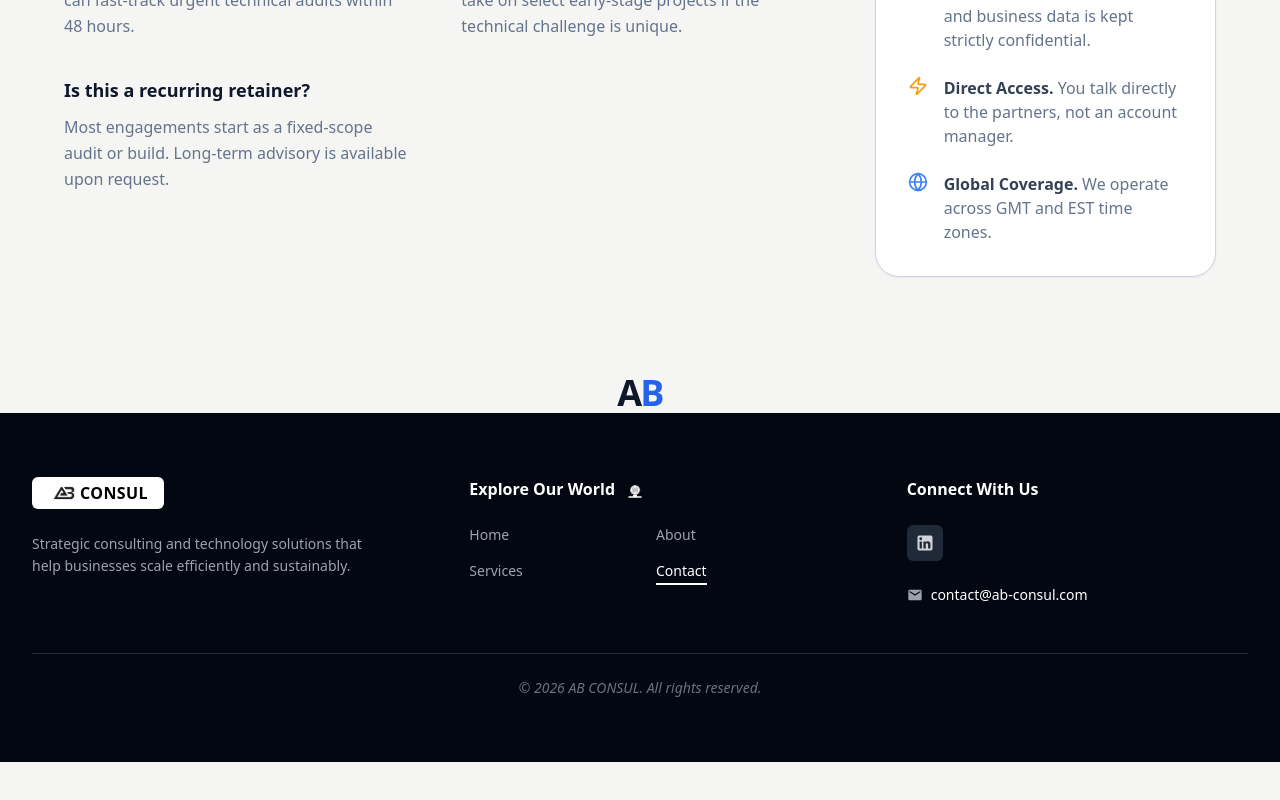
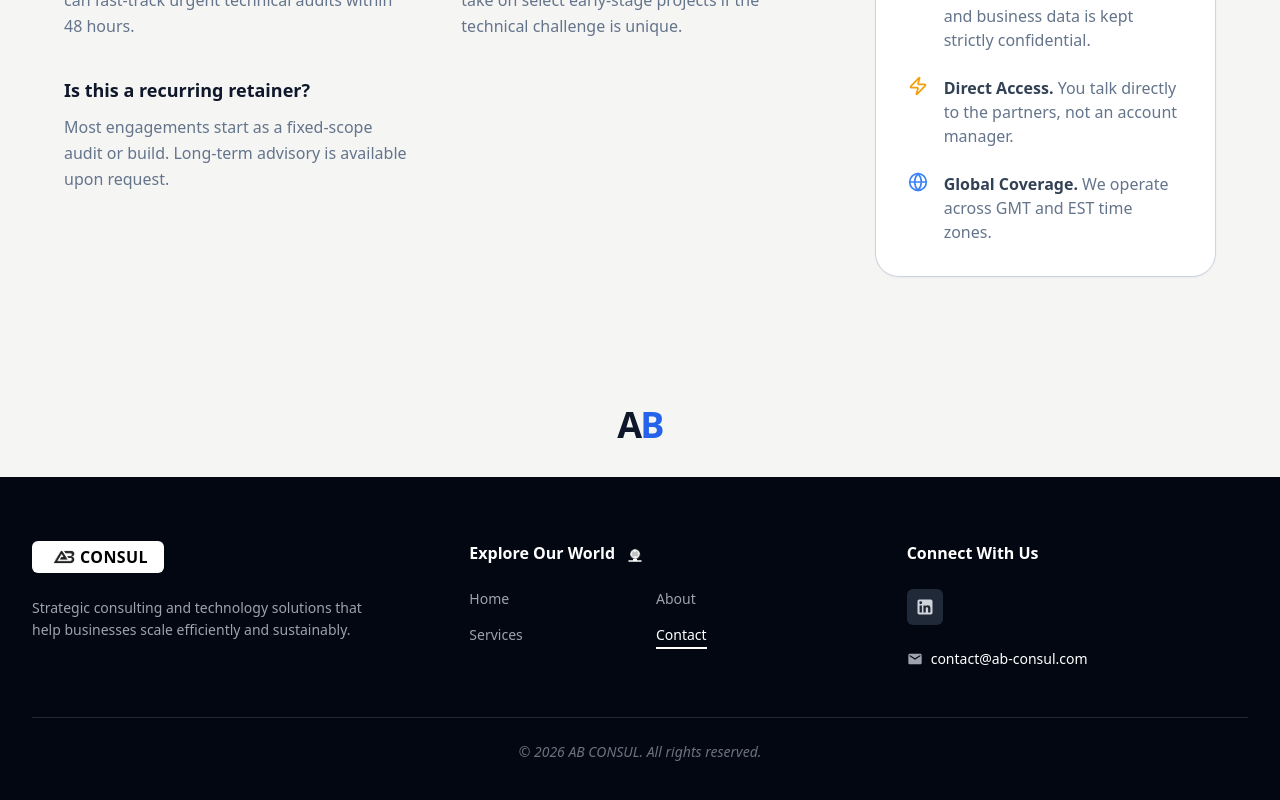
Before and after one commit to l-tting/ab-consul, a Next.js app in the folder my-app/: page /contact in a window 1280 px wide. Shown: the part 1267-2067 px from the top of the page. Before the commit the page ends 2029 px from the top, so only its background shows below. Built offline with nearby package versions, Linux system fonts and the light colour scheme.

Commit message:
added logo....

```diff
--- a/my-app/src/components/AbLogo.jsx
+++ b/my-app/src/components/AbLogo.jsx
@@ -4,7 +4,7 @@ import React from "react";
 
 export default function ABLogo() {
   return (
-    <div className="flex items-center justify-center  bg-stone-100">
+    <div className="flex items-center justify-center  bg-stone-100 py-8">
       <span className="text-4xl md:text-4xl font-black tracking-tighter text-slate-900">
         A<span className="text-blue-600">B</span>
       </span>
```
